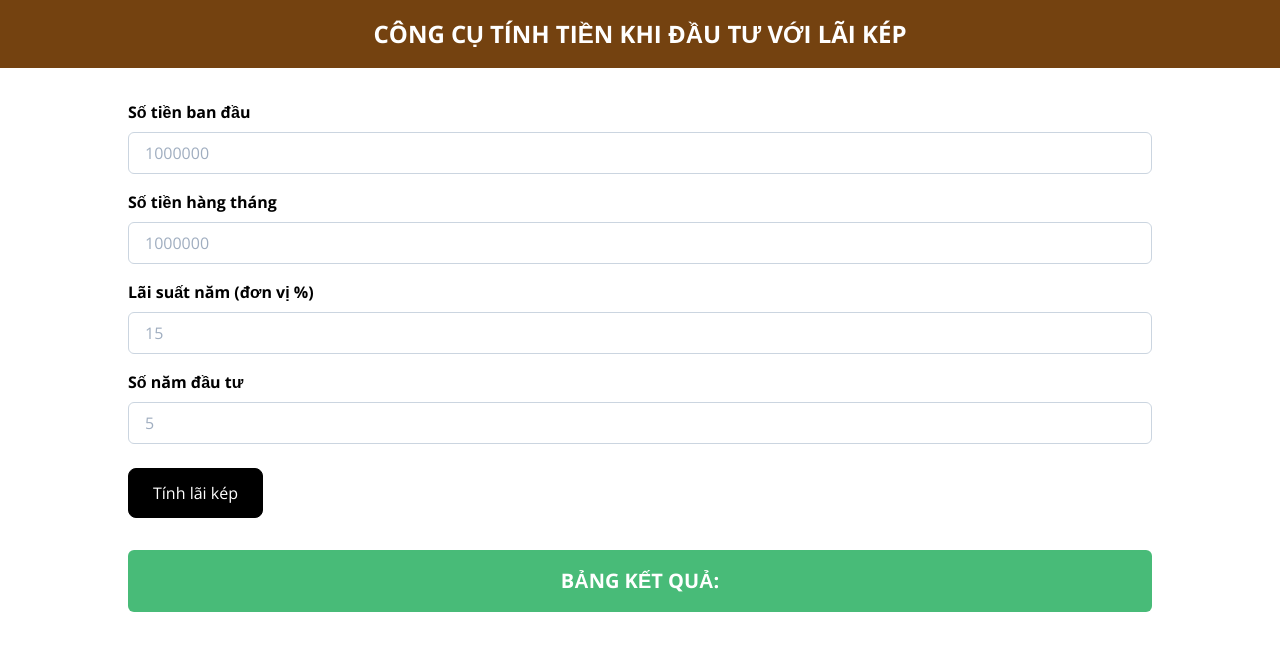
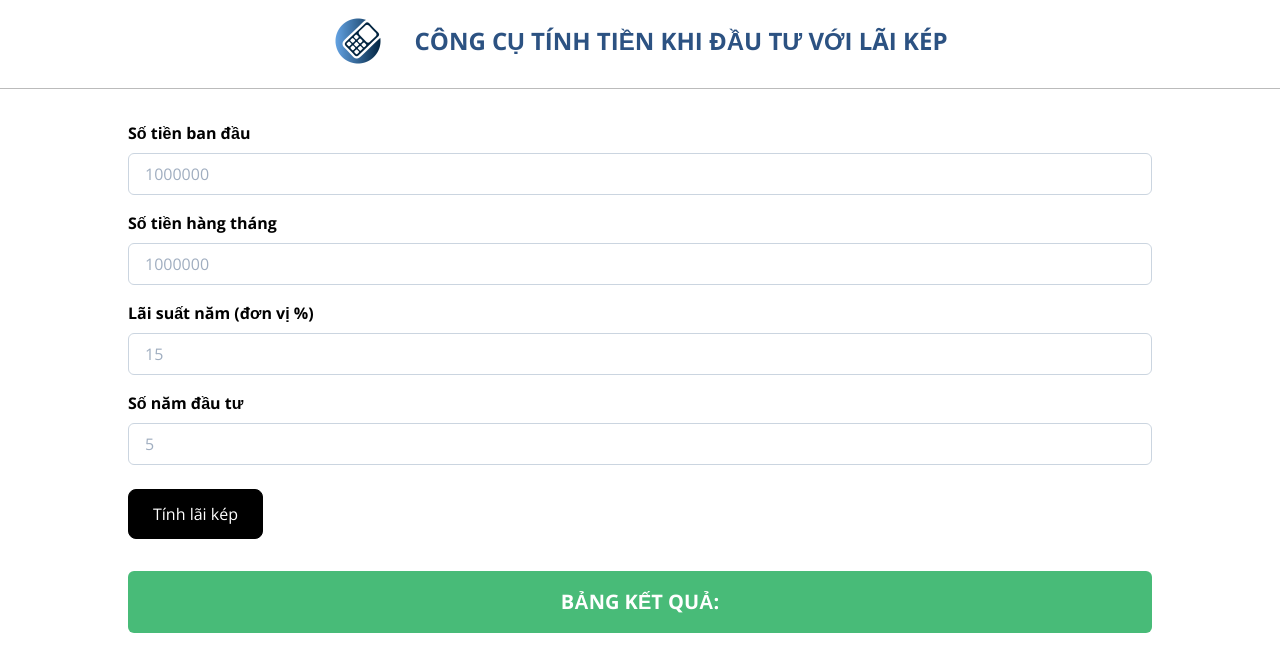
Before and after one commit to TDAK1509/tinhlai, a Nuxt app: page / in a window 1280 px wide. Shown: the top 672 px of the page. Built offline with nearby package versions, Linux system fonts and the light colour scheme.

Commit message:
Style header

```diff
--- a/components/TheHeader.vue
+++ b/components/TheHeader.vue
@@ -1,14 +1,28 @@
 <template>
-  <h1
-    class="mb-8 p-4 uppercase font-bold text-2xl text-center bg-yellow-900 text-white"
-  >
-    Công cụ tính tiền khi đầu tư với lãi kép
-  </h1>
+  <div class="header mb-8 p-4 text-blue-800 text-center">
+    <header class="inline-flex items-center">
+      <img class="header__img" src="@/assets/logo.png" alt="logo" />
+      <h1 class="ml-8 uppercase font-bold text-2xl">
+        Công cụ tính tiền khi đầu tư với lãi kép
+      </h1>
+    </header>
+  </div>
 </template>
 
 <script>
-export default {};
+export default {
+  name: "Header"
+};
 </script>
 
-<style>
+<style lang="scss" scoped>
+.header {
+  border-bottom: 1px solid #bbbbbb;
+}
+
+.header__img {
+  object-fit: cover;
+  width: 50px;
+  height: 50px;
+}
 </style>
```
